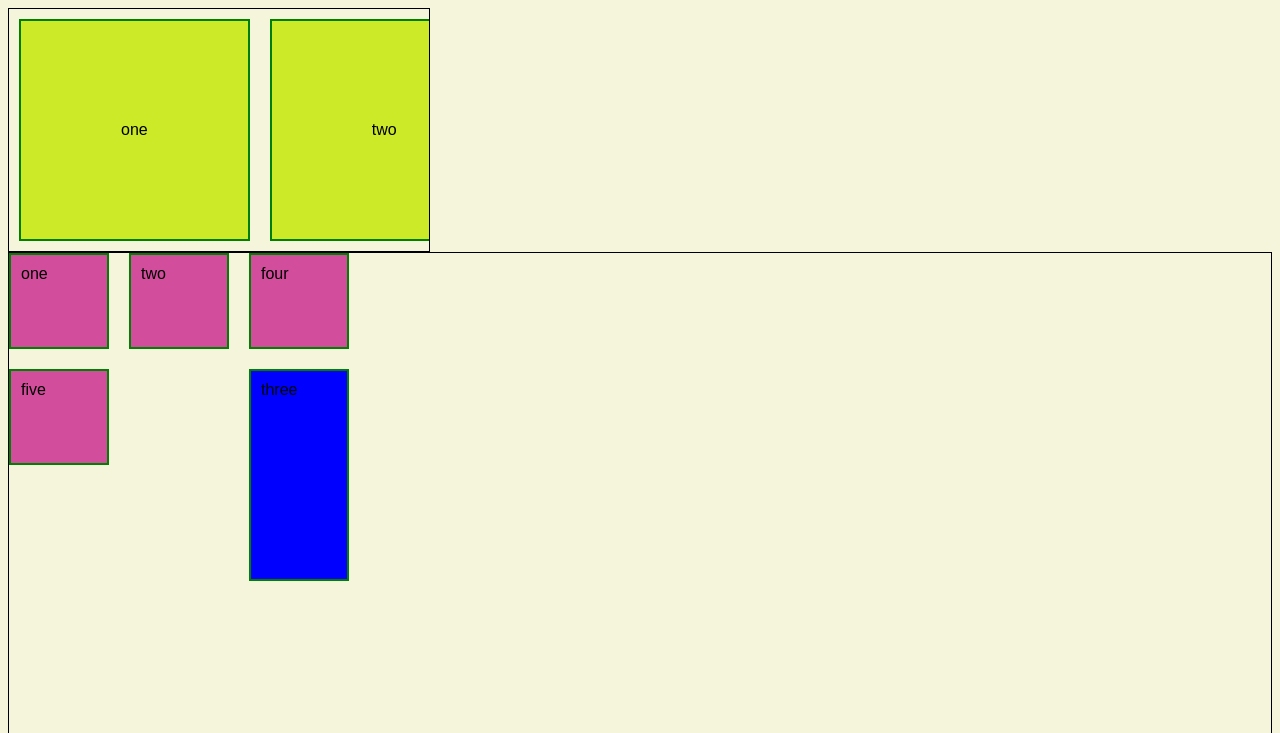
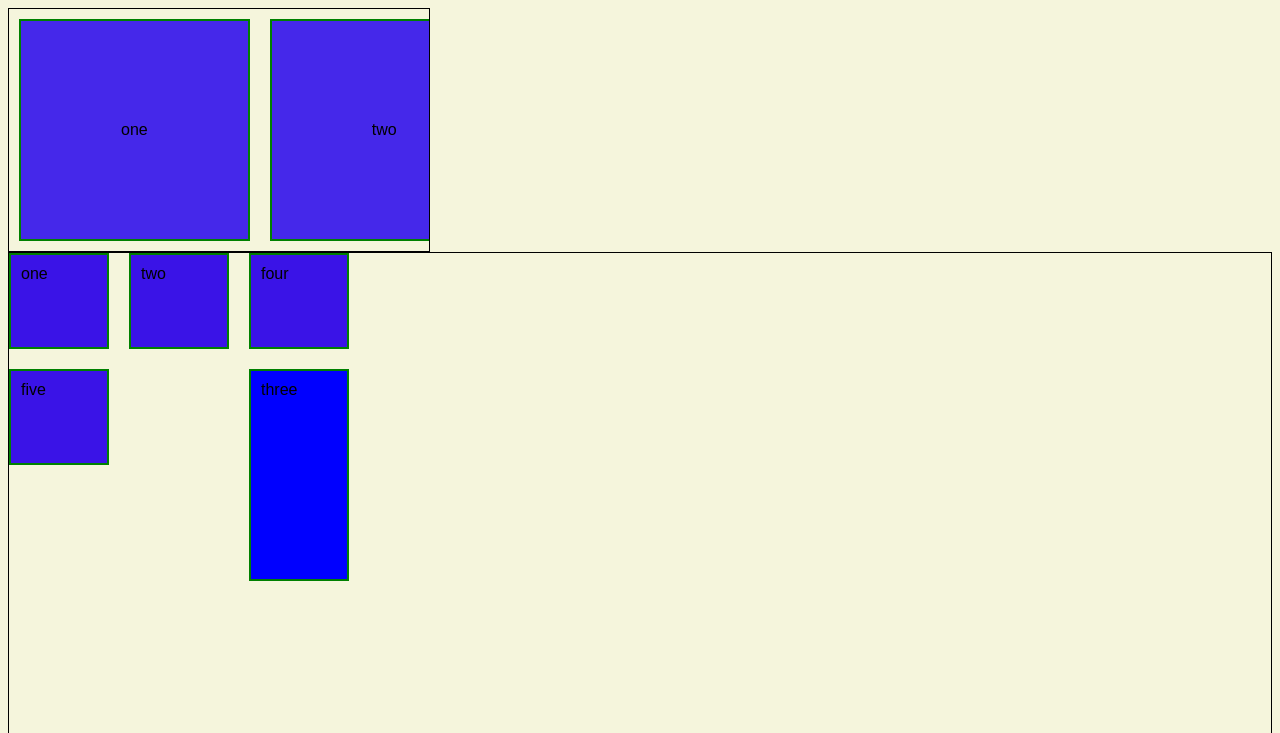
Before and after one commit to echost/F22CSMA202.github.io, a plain HTML site: page index.html in a window 1280 px wide. Shown: the top 733 px of the page. Drawn offline with Linux system fonts and the light colour scheme; a web font is replaced by a local one.

Commit message:
flex update

```diff
--- a/flexbox.css
+++ b/flexbox.css
@@ -24,7 +24,7 @@ body{
 
 .container>* {
     border: 2px solid green;
-    background-color: rgb(211, 77, 157);
+    background-color: rgb(58, 19, 231);
     padding: 10px;
 
 }
@@ -57,7 +57,7 @@ body{
 
 .flexContainer>* {
     border: 2px solid green;
-    background-color: rgb(205, 234, 40);
+    background-color: rgb(69, 40, 234);
     padding: 100px;
 }
 
```
